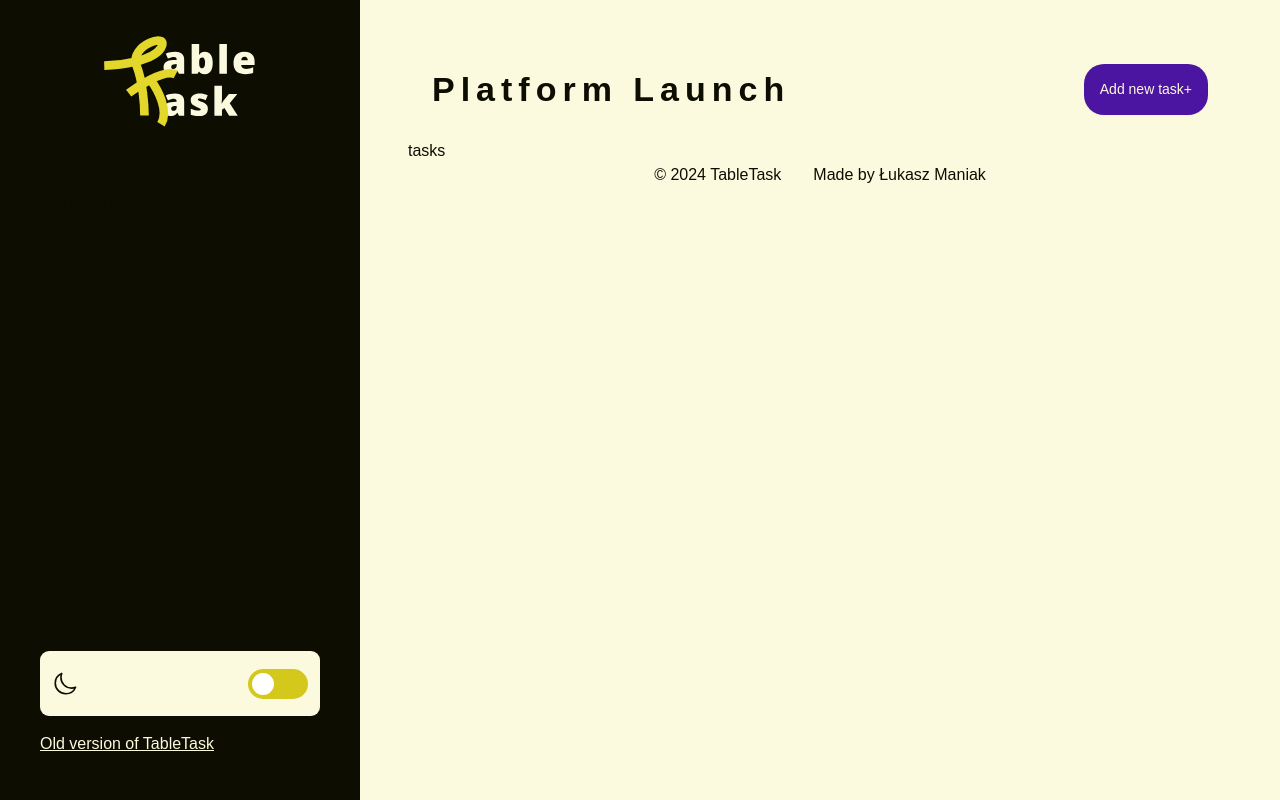
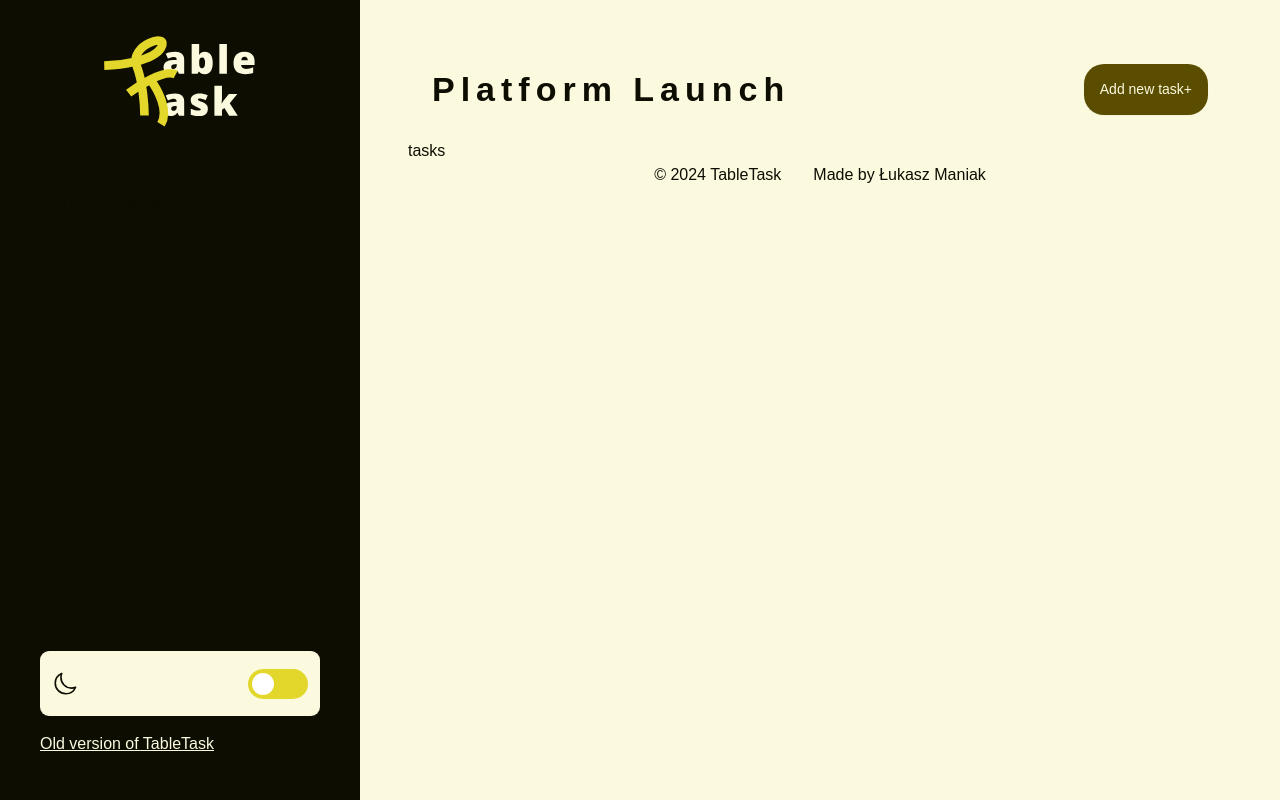
Before and after one commit to LukaszManiak/newtabletask, a React (Vite) app: page /tables in a window 1280 px wide. Built offline with nearby package versions, Linux system fonts and the light colour scheme.

Commit message:
colorChanges

```diff
--- a/src/styles/GlobalStyles.js
+++ b/src/styles/GlobalStyles.js
@@ -4,10 +4,10 @@ const GlobalStyles = createGlobalStyle`
 :root {
    &, &.light-mode{
   --color-text: #FBFADF;
-  --color-bg: #0D0D02;
-  --color-primary: #D4C81C;
-  --color-secondary: #114788;
-  --color-accent: #4B15A2;
+  --color-bg:  #0D0D02;
+  --color-primary: #E3D72B;
+  --color-secondary: #9C9400;
+  --color-accent: #5B4D00;
 
   --backdrop-color: rgba(255, 255, 255, 0.1);
 
@@ -21,11 +21,11 @@ const GlobalStyles = createGlobalStyle`
     }
 
   &.dark-mode{
-    --color-text: #201F04;
-  --color-bg: #FDFDF2;
+    --color-text: #141407
+  --color-bg: #F4F4DC;
   --color-primary: #E3D72B;
-  --color-secondary: #77ADEE;
-  --color-accent: #935DEA;
+  --color-secondary: #A69700;
+  --color-accent: #7A6A00;
 
   --backdrop-color: rgba(255, 255, 255, 0.1);
 
```
